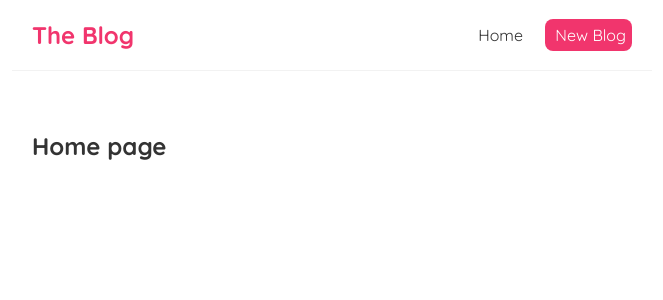
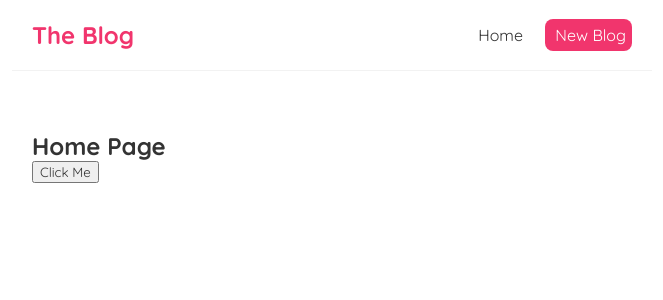
Before and after one commit to Angelinamathew/Blog, a React (Create React App) app: page / in a window 1280 px wide. Shown: the top 300 px of the page, without its empty margins (308-971 px from the left). Built offline with nearby package versions, Linux system fonts and the light colour scheme.

Commit message:
Working on the buttons

```diff
--- a/src/Home.js
+++ b/src/Home.js
@@ -1,7 +1,12 @@
 const Home = () => {
+
+const handleClick =() =>{
+    console.log("hello World!");
+}
     return (
         <div className="home">
-            <h2>Home page</h2>
+            <h2>Home Page</h2>
+            <button onClick={handleClick}>Click Me</button>
         </div>
 
      );
```
